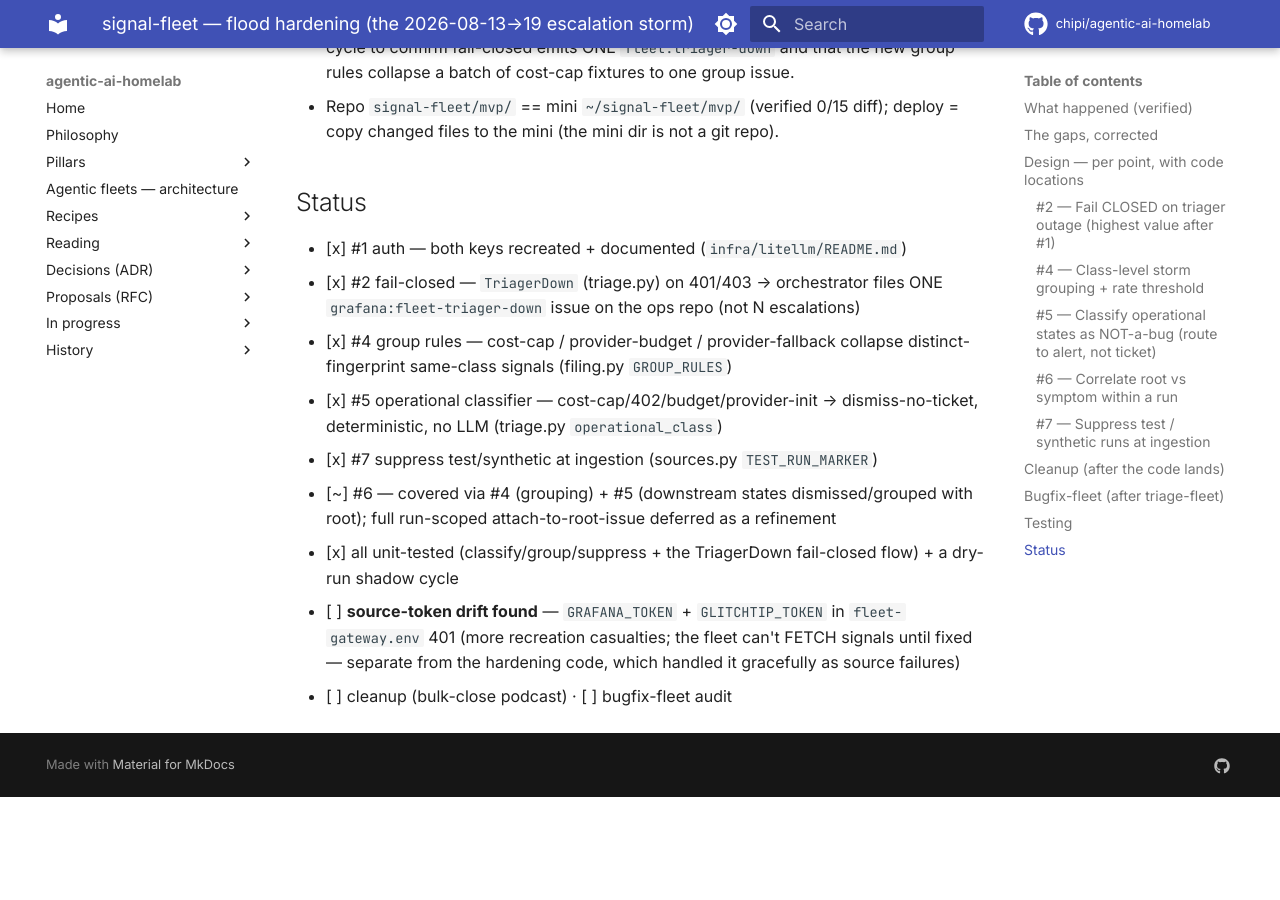
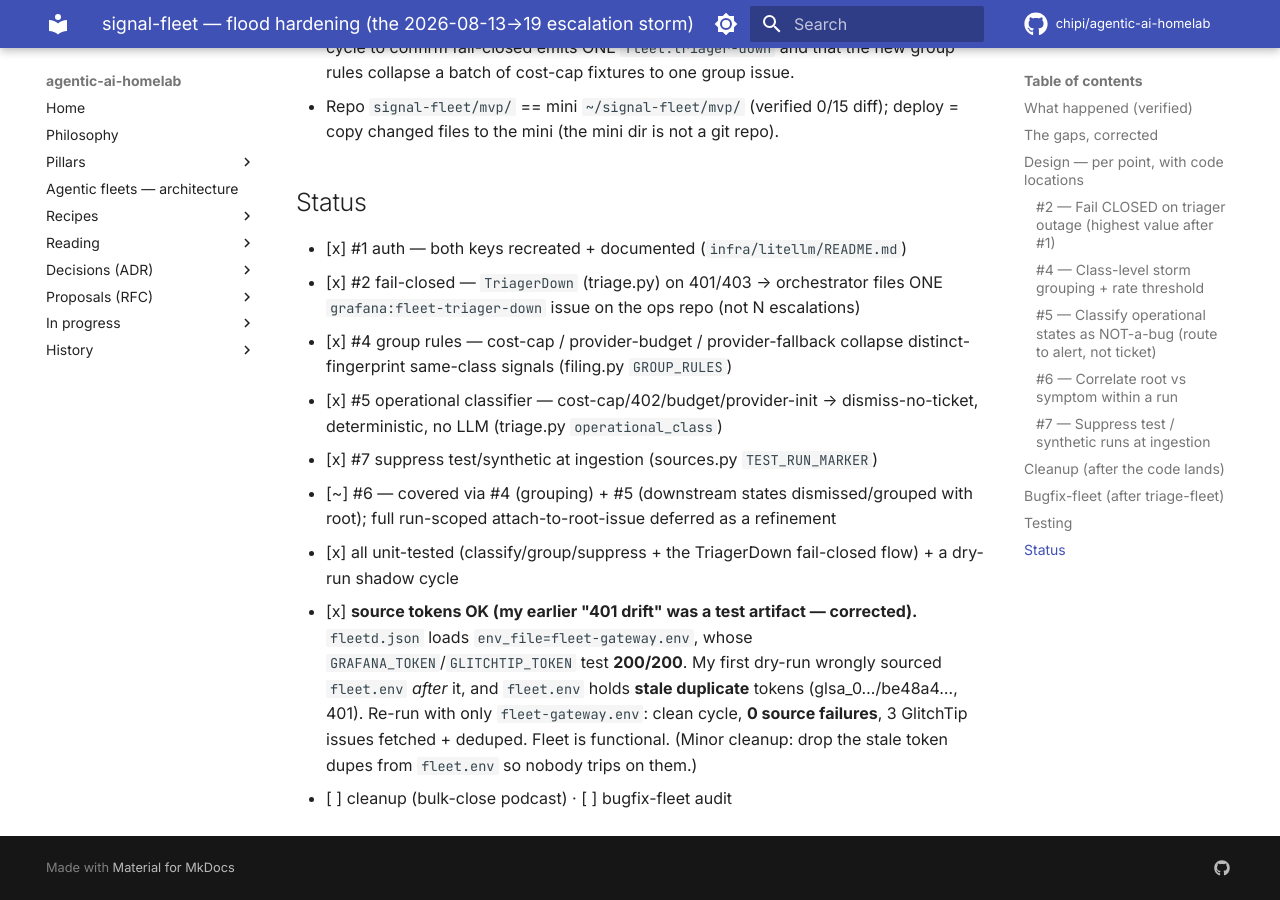
Before and after one commit to chipi/agentic-ai-homelab, an MkDocs documentation site: the page built from docs/wip/signal-fleet-flood-hardening.md, in a window 1280 px wide and 900 px high, scrolled down 2765 px. Built offline with MkDocs 1.6.1 and Material for MkDocs 9.7.7, drawn with Linux system fonts in a browser that asks for light colours; comment, search, counter and statistics services are not loaded; before the commit the page ends 3562 px from its top, so only the background shows below that.

Commit message:
docs(wip): correct the "source-token 401" claim — it was a test artifact
fleetd.json loads env_file=fleet-gateway.env, whose GRAFANA_TOKEN/GLITCHTIP_TOKEN
test 200/200. My earlier dry-run wrongly sourced fleet.env (stale duplicate tokens)
after it, producing the false 401. Re-run with only fleet-gateway.env: clean cycle,
0 source failures, 3 GlitchTip issues fetched + deduped. The fleet is functional
(triager key recreated + valid source tokens). Minor follow-up: drop the stale
token dupes from fleet.env.

Co-Authored-By: Claude Opus 4.8 (1M context) <noreply@anthropic.com>
Claude-Session: https://claude.ai/code/session_01XVnJsHb8tj185VUPmgKWQs

```diff
--- a/docs/wip/signal-fleet-flood-hardening.md
+++ b/docs/wip/signal-fleet-flood-hardening.md
@@ -109,7 +109,11 @@ Deterministic gate (not a prompt hope), in `triage.py` alongside the existing ga
   full run-scoped attach-to-root-issue deferred as a refinement
 - [x] all unit-tested (classify/group/suppress + the TriagerDown fail-closed flow) + a
   dry-run shadow cycle
-- [ ] **source-token drift found** — `GRAFANA_TOKEN` + `GLITCHTIP_TOKEN` in
-  `fleet-gateway.env` 401 (more recreation casualties; the fleet can't FETCH signals until
-  fixed — separate from the hardening code, which handled it gracefully as source failures)
+- [x] **source tokens OK (my earlier "401 drift" was a test artifact — corrected).**
+  `fleetd.json` loads `env_file=fleet-gateway.env`, whose `GRAFANA_TOKEN`/`GLITCHTIP_TOKEN`
+  test **200/200**. My first dry-run wrongly sourced `fleet.env` *after* it, and `fleet.env`
+  holds **stale duplicate** tokens (glsa_0…/be48a4…, 401). Re-run with only
+  `fleet-gateway.env`: clean cycle, **0 source failures**, 3 GlitchTip issues fetched +
+  deduped. Fleet is functional. (Minor cleanup: drop the stale token dupes from `fleet.env`
+  so nobody trips on them.)
 - [ ] cleanup (bulk-close podcast) · [ ] bugfix-fleet audit
```
